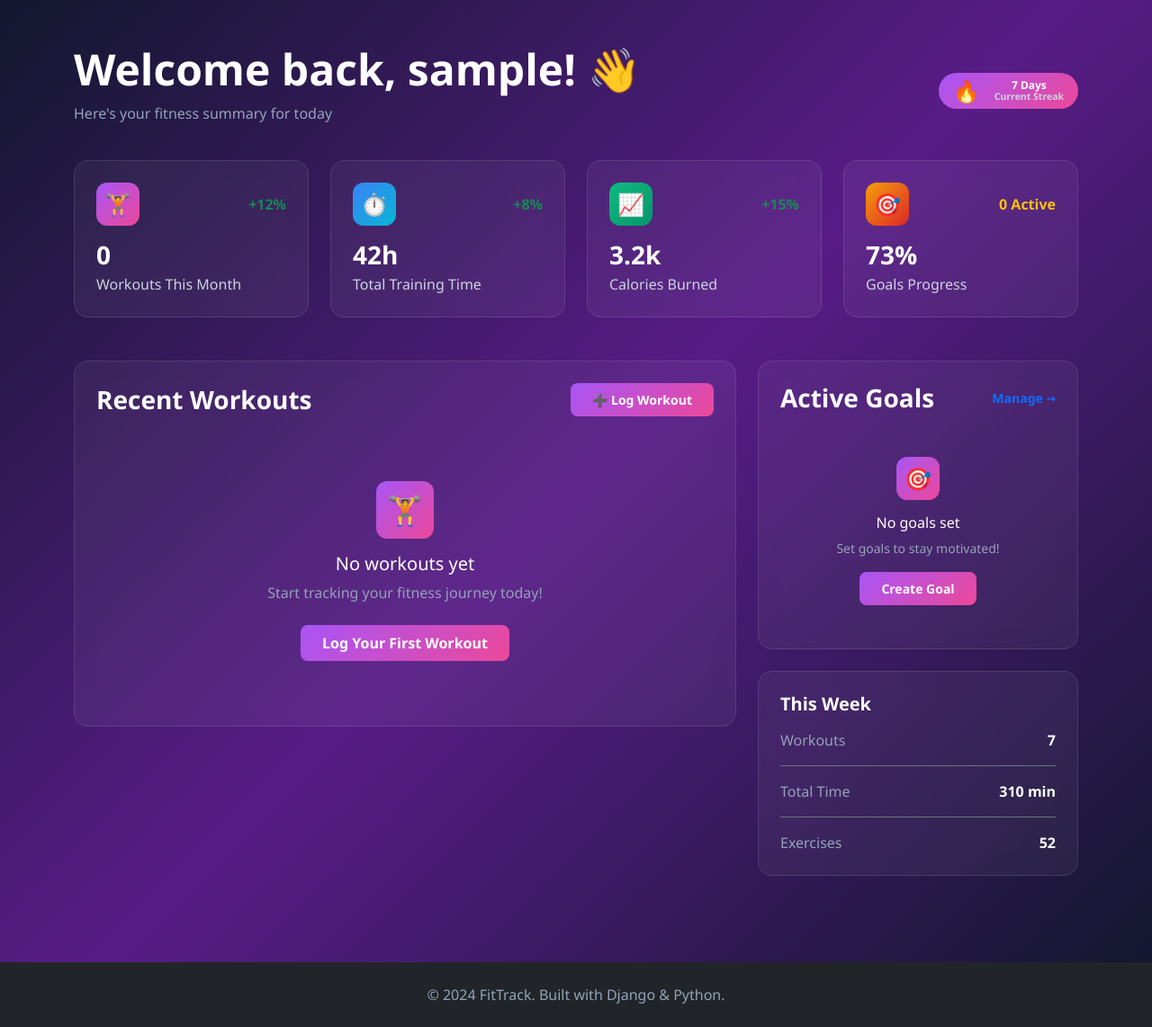
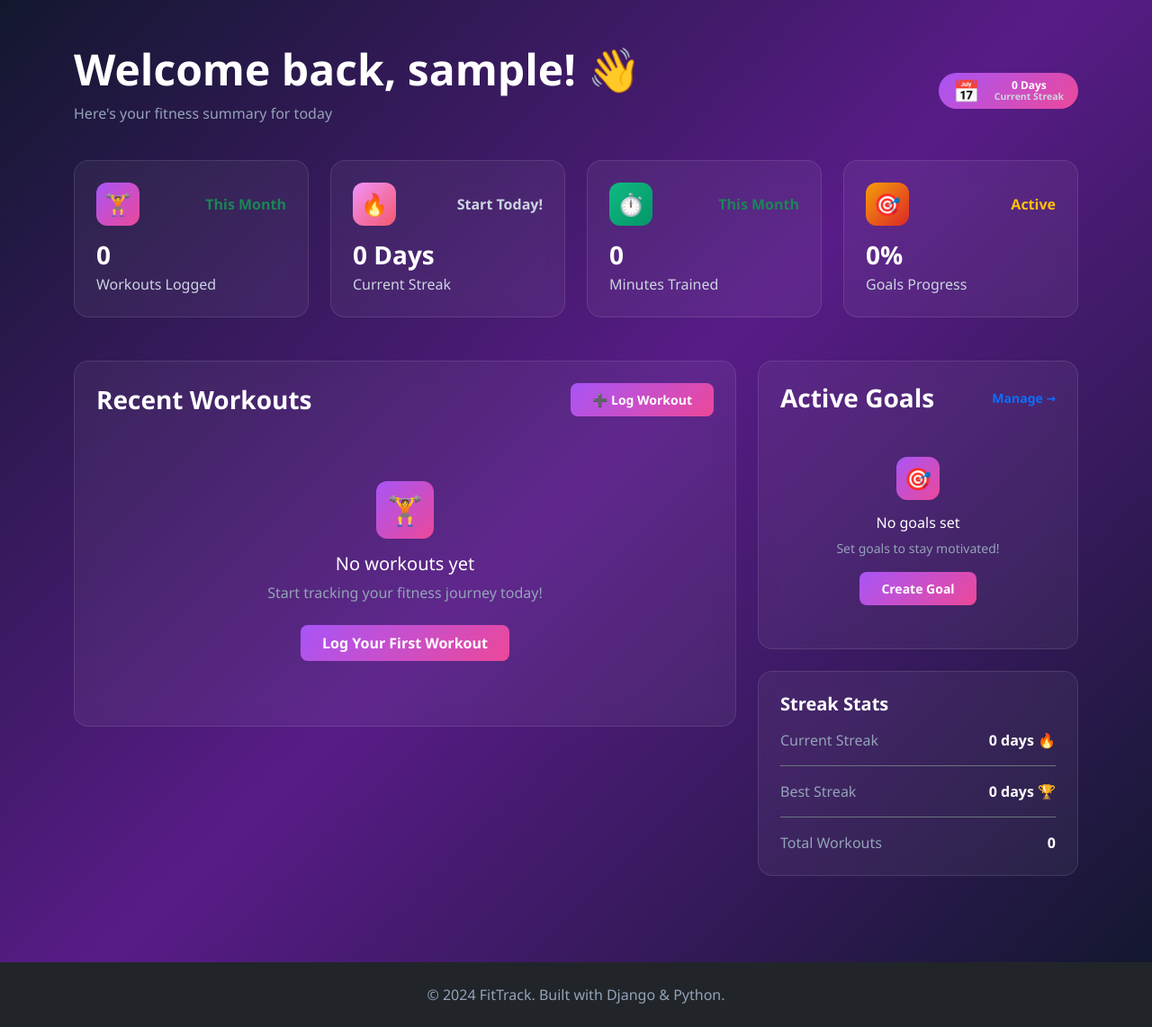
Before and after one commit to dannykadoshi/fit-track-aura, a Django app: page /dashboard/ in a window 1280 px wide. Shown: the part 57-1199 px from the top of the page at 90% size. Run offline with Django 5.2, Linux system fonts and the light colour scheme; the visitor is signed in with stand-in values (Sample User, id 1); data that the repository does not hold is empty.

Commit message:
Add workout streak counter with dashboard integration and goal progress fixes

```diff
--- a/static/css/style.css
+++ b/static/css/style.css
@@ -239,3 +239,8 @@ footer p {
 .row .text-muted {
     color: #94a3b8 !important;
 }
+
+/* Orange Gradient for Streak Card */
+.bg-gradient-orange {
+    background: linear-gradient(135deg, #f093fb 0%, #f5576c 100%);
+}
--- a/templates/pages/dashboard.html
+++ b/templates/pages/dashboard.html
@@ -14,9 +14,11 @@
                     <p class="text-muted">Here's your fitness summary for today</p>
                 </div>
                 <div class="badge badge-custom">
-                    <span style="font-size: 1.5rem;">🔥</span>
+                    <span style="font-size: 1.5rem;">
+                        {% if current_streak > 0 %}🔥{% else %}📅{% endif %}
+                    </span>
                     <div class="ms-2">
-                        <div class="fw-bold">7 Days</div>
+                        <div class="fw-bold">{{ current_streak }} {% if current_streak == 1 %}Day{% else %}Days{% endif %}</div>
                         <small>Current Streak</small>
                     </div>
                 </div>
@@ -24,45 +26,95 @@
         </div>
     </div>
 
+    <!-- Best Streak Achievement Badge -->
+    {% if best_streak >= 3 %}
+    <div class="alert alert-warning mb-4" role="alert">
+        <div class="d-flex align-items-center">
+            <div class="fs-2 me-3">
+                {% if best_streak >= 30 %}
+                    🏅
+                {% elif best_streak >= 14 %}
+                    🥇
+                {% elif best_streak >= 7 %}
+                    🥈
+                {% else %}
+                    🥉
+                {% endif %}
+            </div>
+            <div>
+                <h5 class="alert-heading mb-1">Achievement Unlocked!</h5>
+                <p class="mb-0">
+                    Your best streak is <strong>{{ best_streak }} days</strong>!
+                    {% if best_streak >= 30 %}
+                        You're a fitness legend! 🔥
+                    {% elif best_streak >= 14 %}
+                        Two weeks strong! Keep going! 💪
+                    {% elif best_streak >= 7 %}
+                        One week streak! Awesome! ⭐
+                    {% else %}
+                        Great start! Keep building! 🎯
+                    {% endif %}
+                </p>
+            </div>
+        </div>
+    </div>
+    {% endif %}
+
     <!-- Stats Overview -->
     <div class="dashboard-grid mb-5">
-        <!-- Stat 1 -->
+        <!-- Stat 1 - Workouts This Month -->
         <div class="stat-card">
             <div class="d-flex justify-content-between align-items-center mb-3">
                 <div class="stat-icon">🏋️</div>
-                <span class="text-success fw-semibold">+12%</span>
+                <span class="text-success fw-semibold">This Month</span>
             </div>
-            <h3 class="fw-bold mb-1">{{ workouts_count }}</h3>
-            <p class="text-muted mb-0">Workouts This Month</p>
+            <h3 class="fw-bold mb-1">{{ workouts_this_month }}</h3>
+            <p class="text-muted mb-0">Workouts Logged</p>
         </div>
 
-        <!-- Stat 2 -->
+        <!-- Stat 2 - Current Streak -->
         <div class="stat-card">
             <div class="d-flex justify-content-between align-items-center mb-3">
-                <div class="stat-icon" style="background: linear-gradient(135deg, #3b82f6, #06b6d4);">⏱️</div>
-                <span class="text-success fw-semibold">+8%</span>
+                <div class="stat-icon" style="background: linear-gradient(135deg, #f093fb 0%, #f5576c 100%);">
+                    {% if current_streak >= 7 %}
+                        🏆
+                    {% elif current_streak >= 3 %}
+                        ⭐
+                    {% else %}
+                        🔥
+                    {% endif %}
+                </div>
+                <span class="{% if current_streak > 0 %}text-success{% else %}text-muted{% endif %} fw-semibold">
+                    {% if current_streak == 0 %}
+                        Start Today!
+                    {% elif current_streak >= 7 %}
+                        On Fire!
+                    {% else %}
+                        Keep Going!
+                    {% endif %}
+                </span>
             </div>
-            <h3 class="fw-bold mb-1">42h</h3>
-            <p class="text-muted mb-0">Total Training Time</p>
+            <h3 class="fw-bold mb-1">{{ current_streak }} {% if current_streak == 1 %}Day{% else %}Days{% endif %}</h3>
+            <p class="text-muted mb-0">Current Streak</p>
         </div>
 
-        <!-- Stat 3 -->
+        <!-- Stat 3 - Total Training Time -->
         <div class="stat-card">
             <div class="d-flex justify-content-between align-items-center mb-3">
-                <div class="stat-icon" style="background: linear-gradient(135deg, #10b981, #059669);">📈</div>
-                <span class="text-success fw-semibold">+15%</span>
+                <div class="stat-icon" style="background: linear-gradient(135deg, #10b981, #059669);">⏱️</div>
+                <span class="text-success fw-semibold">This Month</span>
             </div>
-            <h3 class="fw-bold mb-1">3.2k</h3>
-            <p class="text-muted mb-0">Calories Burned</p>
+            <h3 class="fw-bold mb-1">{{ total_time }}</h3>
+            <p class="text-muted mb-0">Minutes Trained</p>
         </div>
 
-        <!-- Stat 4 -->
+        <!-- Stat 4 - Goals Progress -->
         <div class="stat-card">
             <div class="d-flex justify-content-between align-items-center mb-3">
                 <div class="stat-icon" style="background: linear-gradient(135deg, #f59e0b, #dc2626);">🎯</div>
                 <span class="text-warning fw-semibold">{{ active_goals.count }} Active</span>
             </div>
-            <h3 class="fw-bold mb-1">73%</h3>
+            <h3 class="fw-bold mb-1">{{ goals_progress }}%</h3>
             <p class="text-muted mb-0">Goals Progress</p>
         </div>
     </div>
@@ -130,7 +182,9 @@
                                 <div class="d-flex align-items-start justify-content-between mb-2">
                                     <div class="flex-grow-1">
                                         <div class="d-flex align-items-center gap-2 mb-2">
-                                            <span style="color: var(--purple-500);">⭕</span>
+                                            <span style="color: var(--purple-500);">
+                                                {% if goal.is_completed %}✅{% else %}⭕{% endif %}
+                                            </span>
                                             <h6 class="fw-semibold text-white mb-0 small">{{ goal.title }}</h6>
                                         </div>
                                         <p class="text-muted mb-2 small">
@@ -138,10 +192,10 @@
                                             Due {{ goal.target_date|date:"M d" }}
                                         </p>
                                     </div>
-                                    <span class="text-success fw-bold">65%</span>
+                                    <span class="text-success fw-bold">{{ goal.progress }}%</span>
                                 </div>
                                 <div class="progress-custom">
-                                    <div class="progress-bar-custom" style="width: 65%;"></div>
+                                    <div class="progress-bar-custom" style="width: {{ goal.progress }}%;"></div>
                                 </div>
                             </div>
                         {% endfor %}
@@ -156,20 +210,20 @@
                 {% endif %}
             </div>
 
-            <!-- Quick Stats -->
+            <!-- Streak Stats -->
             <div class="card-custom p-4 mt-4">
-                <h5 class="fw-bold mb-3">This Week</h5>
+                <h5 class="fw-bold mb-3">Streak Stats</h5>
                 <div class="d-flex justify-content-between align-items-center mb-3 pb-3 border-bottom border-secondary">
-                    <span class="text-muted">Workouts</span>
-                    <span class="fw-bold text-white">7</span>
+                    <span class="text-muted">Current Streak</span>
+                    <span class="fw-bold text-white">{{ current_streak }} days 🔥</span>
                 </div>
                 <div class="d-flex justify-content-between align-items-center mb-3 pb-3 border-bottom border-secondary">
-                    <span class="text-muted">Total Time</span>
-                    <span class="fw-bold text-white">310 min</span>
+                    <span class="text-muted">Best Streak</span>
+                    <span class="fw-bold text-white">{{ best_streak }} days 🏆</span>
                 </div>
                 <div class="d-flex justify-content-between align-items-center">
-                    <span class="text-muted">Exercises</span>
-                    <span class="fw-bold text-white">52</span>
+                    <span class="text-muted">Total Workouts</span>
+                    <span class="fw-bold text-white">{{ workouts_count }}</span>
                 </div>
             </div>
         </div>
--- a/workouts/views.py
+++ b/workouts/views.py
@@ -1,8 +1,11 @@
 from django.shortcuts import render, redirect, get_object_or_404
 from django.contrib.auth.decorators import login_required
 from django.contrib import messages
+from django.db.models import Sum
+from datetime import date, timedelta
 from .models import Workout, Exercise, WorkoutExercise
 from .forms import WorkoutForm, WorkoutExerciseFormSet
+from .utils import calculate_workout_streak
 
 
 def home(request):
@@ -13,11 +16,83 @@ def home(request):
 @login_required
 def dashboard(request):
     """User dashboard view"""
+    # Get current month's workouts
+    today = date.today()
+    first_day_of_month = today.replace(day=1)
+
+    workouts_this_month = Workout.objects.filter(
+        user=request.user,
+        date__gte=first_day_of_month,
+        date__lte=today
+    ).count()
+
+    # Total training time this month
+    total_time = Workout.objects.filter(
+        user=request.user,
+        date__gte=first_day_of_month,
+        date__lte=today
+    ).aggregate(Sum('duration'))['duration__sum'] or 0
+
+    # Get active goals
+    active_goals = request.user.goals.filter(is_completed=False)
+    goals_count = active_goals.count()
+
+    # Calculate average goal progress
+    if goals_count > 0:
+        total_progress = 0
+        valid_goals = 0
+        for goal in active_goals:
+            try:
+                # Convert string values to float for comparison
+                target = float(goal.target_value) if goal.target_value else 0
+                current = float(goal.current_value) if goal.current_value else 0
+
+                if target > 0:
+                    goal_progress = (current / target) * 100
+                    total_progress += min(goal_progress, 100)  # Cap at 100%
+                    valid_goals += 1
+            except (ValueError, TypeError):
+                # If conversion fails, skip this goal
+                continue
+
+        avg_progress = total_progress / valid_goals if valid_goals > 0 else 0
+    else:
+        avg_progress = 0
+
+    # Get recent workouts
+    recent_workouts = request.user.workouts.all()[:5]
+
+    # Calculate workout streak
+    streak_data = calculate_workout_streak(request.user)
+
+    # Add progress property to each goal for the template
+    goals_with_progress = []
+    for goal in active_goals[:3]:
+        try:
+            # Convert string values to float
+            target = float(goal.target_value) if goal.target_value else 0
+            current = float(goal.current_value) if goal.current_value else 0
+
+            if target > 0:
+                goal.progress = min(int((current / target) * 100), 100)
+            else:
+                goal.progress = 0
+        except (ValueError, TypeError):
+            goal.progress = 0
+
+        goals_with_progress.append(goal)
+
     context = {
         'workouts_count': request.user.workouts.count(),
-        'recent_workouts': request.user.workouts.all()[:5],
-        'active_goals': request.user.goals.filter(is_completed=False)[:3],
+        'workouts_this_month': workouts_this_month,
+        'total_time': total_time,
+        'goals_progress': round(avg_progress, 1),
+        'recent_workouts': recent_workouts,
+        'active_goals': goals_with_progress,
+        'current_streak': streak_data['current_streak'],
+        'best_streak': streak_data['best_streak'],
     }
+
     return render(request, 'pages/dashboard.html', context)
 
 
@@ -37,6 +112,7 @@ def workout_list(request):
         'workouts': workouts,
         'search_query': search_query,
     }
+
     return render(request, 'workouts/workout_list.html', context)
 
 
@@ -48,6 +124,7 @@ def workout_detail(request, pk):
     context = {
         'workout': workout,
     }
+
     return render(request, 'workouts/workout_detail.html', context)
 
 
@@ -79,6 +156,7 @@ def workout_create(request):
         'formset': formset,
         'exercises': Exercise.objects.all(),
     }
+
     return render(request, 'workouts/workout_form.html', context)
 
 
@@ -107,6 +185,7 @@ def workout_update(request, pk):
         'workout': workout,
         'exercises': Exercise.objects.all(),
     }
+
     return render(request, 'workouts/workout_form.html', context)
 
 
@@ -123,4 +202,5 @@ def workout_delete(request, pk):
     context = {
         'workout': workout,
     }
+
     return render(request, 'workouts/workout_confirm_delete.html', context)
```
Also changed, not shown: workouts/utils.py (added, +59 -0 lines).
